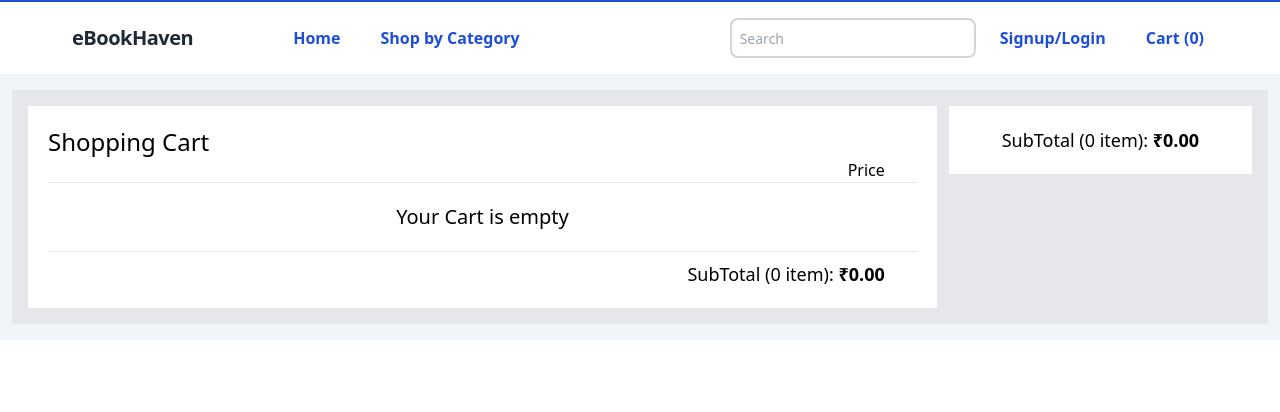
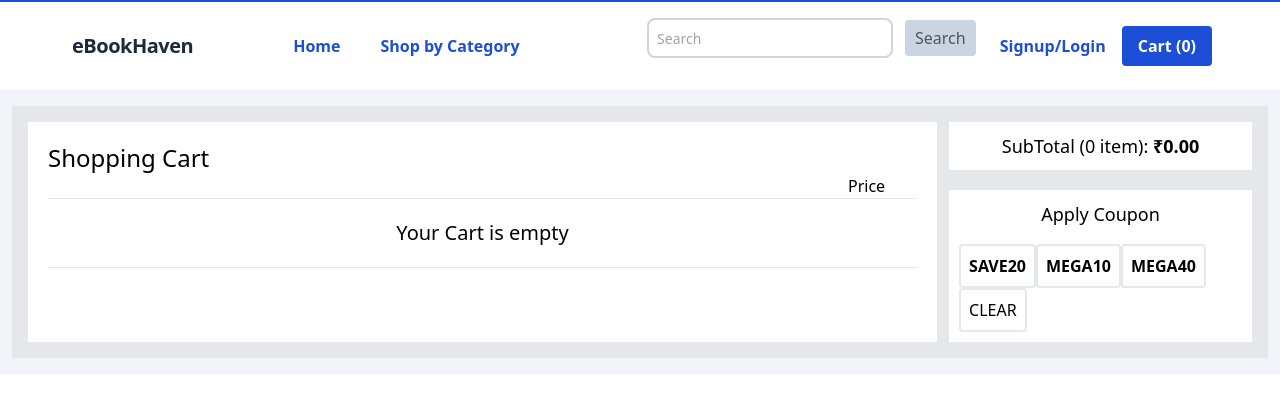
Before and after one commit to Atharva-14/ecommerce-site, a Next.js app: page /cart in a window 1280 px wide. Shown: the top 412 px of the page. Built offline with nearby package versions, Linux system fonts and the light colour scheme.

Commit message:
Implemented book search functionality, active tab in navigation bar

```diff
--- a/components/Cart/CartButton.js
+++ b/components/Cart/CartButton.js
@@ -1,12 +1,21 @@
 import Link from "next/link";
+import { usePathname } from "next/navigation";
 import { useSelector } from "react-redux";
 
 export default function CartButton() {
   const cartQuantity = useSelector((state) => state.cart.totalQuantity);
+  const path = usePathname();
+
+  const inactiveClass =
+    "block mt-4 lg:inline-block lg:mt-0 hover:text-white px-4 py-2 rounded hover:bg-blue-700 mr-2";
+
+  const activeClass =
+    "block mt-4 lg:inline-block lg:mt-0 text-white px-4 py-2 rounded bg-blue-700 mr-2";
+
   return (
     <Link
       href="/cart"
-      className=" block text-md px-4  ml-2 py-2 rounded text-blue-700 font-bold hover:text-white mt-4 hover:bg-blue-700 lg:mt-0"
+      className={path === "/cart" ? `${activeClass}` : `${inactiveClass}`}
     >
       <span>Cart ({cartQuantity})</span>
     </Link>
--- a/components/layout/Layout.js
+++ b/components/layout/Layout.js
@@ -1,8 +1,13 @@
 import MainNavigation from "./MainNavigation";
+
+export const metadata = {
+  title: "eBookHaven",
+  description: "All types of books are available here.",
+};
 
 export default function Layout(props) {
   return (
-    <div>
+    <div className="fixed top-0 w-full z-10">
       <MainNavigation />
       <main className="px-3 py-4 bg-slate-100">{props.children}</main>
     </div>
--- a/components/layout/MainNavigation.js
+++ b/components/layout/MainNavigation.js
@@ -1,7 +1,29 @@
 import Link from "next/link";
 import CartButton from "../Cart/CartButton";
+import { useState } from "react";
+import { DUMMY_BOOKS_DATA } from "@/utils/data";
+import { usePathname } from "next/navigation";
 
 export default function MainNavigation() {
+  const path = usePathname();
+  const [searchQuery, setSearchQuery] = useState("");
+  const [searchResults, setSearchResults] = useState([]);
+
+  const inactiveClass =
+    "block mt-4 lg:inline-block lg:mt-0 hover:text-white px-4 py-2 rounded hover:bg-blue-700 mr-2";
+
+  const activeClass =
+    "block mt-4 lg:inline-block lg:mt-0 text-white px-4 py-2 rounded bg-blue-700 mr-2";
+
+  function handleSearch() {
+    const filteredResults = DUMMY_BOOKS_DATA.filter(
+      (book) =>
+        book.title.toLowerCase().includes(searchQuery.toLowerCase()) ||
+        book.author.toLowerCase().includes(searchQuery.toLowerCase())
+    );
+    setSearchResults(filteredResults);
+  }
+
   return (
     <nav className="flex items-center justify-between flex-wrap bg-white py-4 lg:px-12 shadow border-solid border-t-2 border-blue-700">
       <div className="flex justify-between lg:w-auto w-full lg:border-b-0 pl-6 pr-2 border-solid border-b-2 border-gray-300 pb-5 lg:pb-0">
@@ -31,27 +53,47 @@ export default function MainNavigation() {
         <div className="text-md font-bold text-blue-700 lg:flex-grow">
           <Link
             href="/"
-            className="block mt-4 lg:inline-block lg:mt-0 hover:text-white px-4 py-2 rounded hover:bg-blue-700 mr-2"
+            className={path === "/" ? `${activeClass}` : `${inactiveClass}`}
           >
             Home
           </Link>
           <Link
             href="/categories"
-            className=" block mt-4 lg:inline-block lg:mt-0 hover:text-white px-4 py-2 rounded hover:bg-blue-700 mr-2"
+            className={
+              path === "/categories" ? `${activeClass}` : `${inactiveClass}`
+            }
           >
             Shop by Category
           </Link>
         </div>
-        <div className="relative mx-auto text-gray-600 lg:block hidden">
+        <div className="flex mx-auto text-gray-600 lg:block space-x-3">
           <input
             className="border-2 border-gray-300 bg-white h-10 pl-2 pr-8 rounded-lg text-sm focus:outline-none"
             type="search"
             name="search"
             placeholder="Search"
+            value={searchQuery}
+            onChange={(e) => setSearchQuery(e.target.value)}
           />
+          <button
+            className="px-2.5 py-1.5 bg-slate-300 rounded"
+            onClick={handleSearch}
+          >
+            Search
+          </button>
+          <ul className="mt-4 ">
+            {searchResults.map((book) => (
+              <li
+                key={book.id}
+                className="py-2 border-b border-gray-300 last:border-b-0"
+              >
+                {book.title} by {book.author}
+              </li>
+            ))}
+          </ul>
         </div>
 
-        <div className="flex ">
+        <div className="flex text-blue-700 text-md font-bold">
           <Link
             href="#"
             className="block text-md px-4 py-2 rounded text-blue-700 ml-2 font-bold hover:text-white mt-4 hover:bg-blue-700 lg:mt-0"
@@ -59,7 +101,7 @@ export default function MainNavigation() {
             Signup/Login
           </Link>
 
-          <CartButton className=" block text-md px-4  ml-2 py-2 rounded text-blue-700 font-bold hover:text-white mt-4 hover:bg-blue-700 lg:mt-0" />
+          <CartButton />
         </div>
       </div>
     </nav>
--- a/pages/books/[book].js
+++ b/pages/books/[book].js
@@ -1,10 +1,26 @@
 import BookDetail from "@/components/BookDetail";
 import { DUMMY_BOOKS_DATA } from "@/utils/data";
+import { notFound } from "next/navigation";
+
+export async function generateMetadata({ params }) {
+  const id = parseInt(params.book);
+
+  const book = DUMMY_BOOKS_DATA.find((book) => book.id === id);
+
+  if (!book) {
+    notFound();
+  }
+
+  return {
+    title: book.title,
+    description: book.description,
+  };
+}
 
 export default function Book(props) {
   return (
     <div>
-      <BookDetail props={props.book}/>
+      <BookDetail props={props.book} />
     </div>
   );
 }
--- a/pages/cart/index.js
+++ b/pages/cart/index.js
@@ -1,14 +1,31 @@
 import CartItem from "@/components/Cart/CartItem";
 import { DUMMY_BOOKS_DATA } from "@/utils/data";
+import { useEffect, useState } from "react";
 import { useSelector } from "react-redux";
 
 export default function Cart() {
+  const [cartValue, setCartValue] = useState(0);
   const cartItems = useSelector((state) => state.cart.books);
   const cartQuantity = useSelector((state) => state.cart.totalQuantity);
-  const totalCartValue = cartItems.reduce(
-    (total, book) => total + book.totalPrice,
-    0
-  );
+  const totalCartValue = useSelector((state) => state.cart.totalCartValue);
+
+  useEffect(() => {
+    setCartValue(totalCartValue);
+  }, [totalCartValue]);
+
+  function handleCoupons(event) {
+    const coupon = event.target.value;
+
+    if (coupon === "SAVE20") {
+      setCartValue(totalCartValue - (totalCartValue * 20) / 100);
+    } else if (coupon === "MEGA40") {
+      setCartValue(totalCartValue - (totalCartValue * 40) / 100);
+    } else if (coupon === "MEGA10") {
+      setCartValue(totalCartValue - (totalCartValue * 10) / 100);
+    } else if (coupon === "CLEAR") {
+      setCartValue(totalCartValue);
+    }
+  }
 
   return (
     <div className="p-4 w-full flex space-x-3 bg-gray-200">
@@ -33,13 +50,18 @@ export default function Cart() {
           <p className=" text-xl text-center my-5">Your Cart is empty</p>
         )}
         <hr />
+        {cartQuantity ? (
           <p className="pr-8 pt-2 text-end text-lg">
             SubTotal ({cartQuantity} item): <b>₹{totalCartValue.toFixed(2)}</b>
           </p>
+        ) : (
+          ""
+        )}
       </div>
-      <div className="w-1/4 h-full flex flex-col space-y-4 bg-white p-5">
+      <div className="w-1/4 h-ful flex flex-col space-y-5">
+        <div className="flex flex-col space-y-4 bg-white p-2.5">
           <p className="text-center text-lg">
-          SubTotal ({cartQuantity} item): <b>₹{totalCartValue.toFixed(2)}</b>
+            SubTotal ({cartQuantity} item): <b>₹{cartValue.toFixed(2)}</b>
           </p>
           {cartQuantity ? (
             <button className="border rounded-lg shadow border-gray-300 mx-auto p-1.5 hover:bg-gray-300 ">
@@ -49,6 +71,40 @@ export default function Cart() {
             ""
           )}
         </div>
+        <div className="flex flex-col items-center space-y-4 bg-white p-2.5">
+          <label className="text-center text-lg">Apply Coupon</label>
+          <div className="">
+            <button
+              className="font-bold p-2 rounded focus:bg-green-500 focus:outline-none  focus:ring-green-500 border-2"
+              onClick={handleCoupons}
+              value="SAVE20"
+            >
+              SAVE20
+            </button>
+            <button
+              className="font-bold p-2 rounded focus:bg-green-500 focus:outline-none  focus:ring-green-500 border-2"
+              onClick={handleCoupons}
+              value="MEGA10"
+            >
+              MEGA10
+            </button>
+            <button
+              className="font-bold p-2 rounded focus:bg-green-500 focus:outline-none  focus:ring-green-500 border-2"
+              onClick={handleCoupons}
+              value="MEGA40"
+            >
+              MEGA40
+            </button>
+            <button
+              className="outline-none rounded p-2 border-2"
+              onClick={handleCoupons}
+              value="CLEAR"
+            >
+              CLEAR
+            </button>
+          </div>
+        </div>
+      </div>
     </div>
   );
 }
--- a/pages/index.js
+++ b/pages/index.js
@@ -1,14 +1,56 @@
 import BookCard from "@/components/BookCard";
 import { DUMMY_BOOKS_DATA } from "@/utils/data";
+import { useState } from "react";
 
 export default function Home({ allBooksData }) {
+  const [filteredResults, setFilteredResults] = useState(allBooksData);
+
+  function handlePriceOverFiveHundred() {
+    const data = allBooksData.filter((book) => book.price > 500);
+
+    setFilteredResults(data);
+  }
+
+  function handlePriceBetweenTwoToFiveHundred() {
+    const data = allBooksData.filter(
+      (book) => book.price > 200 && book.price < 500
+    );
+    setFilteredResults(data);
+  }
+
+  function handleRemoveFilter() {
+    setFilteredResults(allBooksData);
+  }
+
   return (
     <div className="mx-2 my-1 flex w-full">
-      <div className="w-1/4">Filter</div>
-      <div className="w-3/4">
-
-
-        {allBooksData.map((book) => (
+      <div className="w-1/4">
+        <div className="px-2.5 ">
+          <div className="flex justify-between">
+            <p className="font-semibold mb-2">Price</p>
+            <p
+              className="w-fit cursor-pointer hover:text-orange-400"
+              onClick={handleRemoveFilter}
+            >
+              Remove Filter
+            </p>
+          </div>
+          <p
+            className="w-fit cursor-pointer hover:text-orange-400"
+            onClick={handlePriceBetweenTwoToFiveHundred}
+          >
+            ₹200 - ₹500
+          </p>
+          <p
+            className="w-fit cursor-pointer hover:text-orange-400"
+            onClick={handlePriceOverFiveHundred}
+          >
+            Over ₹500
+          </p>
+        </div>
+      </div>
+      <div className="w-3/4 overflow-y-auto h-screen">
+        {filteredResults.map((book) => (
           <BookCard
             key={book.id}
             id={book.id}
--- a/store/cart-slice.js
+++ b/store/cart-slice.js
@@ -3,6 +3,7 @@ const { createSlice } = require("@reduxjs/toolkit");
 const initialState = {
   books: [],
   totalQuantity: 0,
+  totalCartValue: 0,
 };
 
 const cartSlice = createSlice({
@@ -27,6 +28,10 @@ const cartSlice = createSlice({
         existingBook.quantity++;
         existingBook.totalPrice = existingBook.totalPrice + newBook.price;
       }
+      state.totalCartValue = state.books.reduce(
+        (total, book) => total + book.totalPrice,
+        0
+      );
     },
     removeItemFromCart(state, action) {
       const id = action.payload;
@@ -38,6 +43,10 @@ const cartSlice = createSlice({
         existingBook.quantity--;
         existingBook.totalPrice = existingBook.totalPrice - existingBook.price;
       }
+      state.totalCartValue = state.books.reduce(
+        (total, book) => total + book.totalPrice,
+        0
+      );
     },
   },
 });
```
Lines whose indentation alone changed are shown as unchanged.
